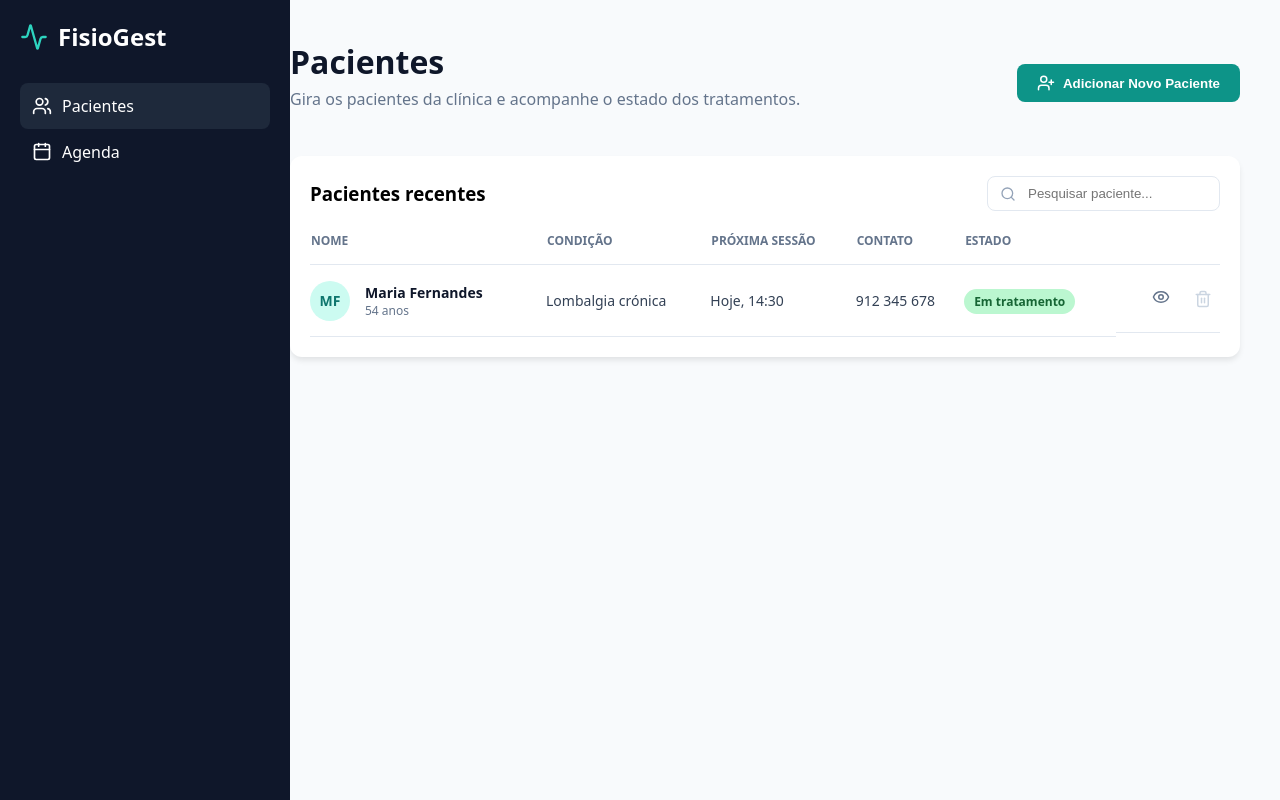
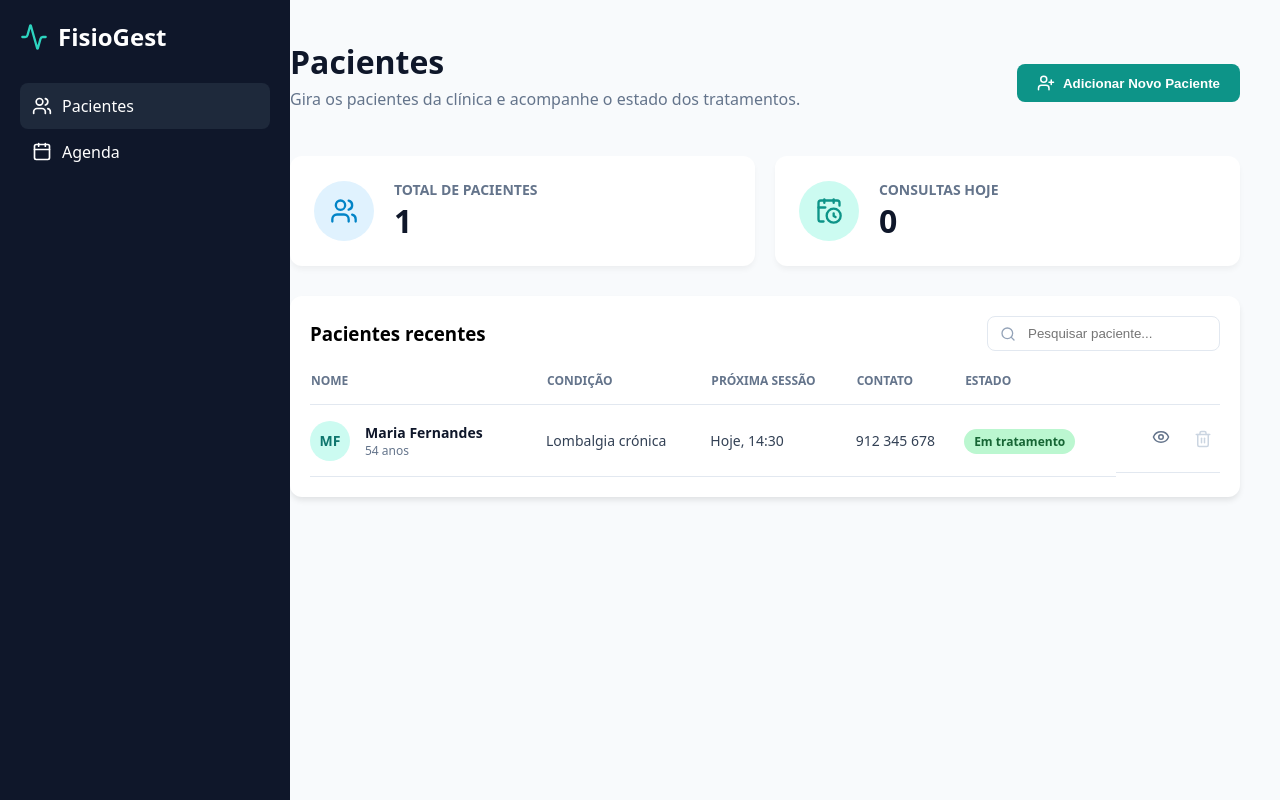
Before and after one commit to vitoriasmiranda/fisiogest, a React (Vite) app: page / in a window 1280 px wide. Built offline with nearby package versions, Linux system fonts and the light colour scheme.

Commit message:
Implementação das Estatisticas

```diff
--- a/src/pages/Dashboard.jsx
+++ b/src/pages/Dashboard.jsx
@@ -1,5 +1,5 @@
 import { useState, useEffect } from 'react'
-import { UserPlus, Search, Trash2, Eye } from 'lucide-react'
+import { UserPlus, Search, Trash2, Eye, Users, CalendarClock } from 'lucide-react'
 import ModalPaciente from '../components/ModalPaciente'
 import DetalhesPaciente from '../components/DetalhesPaciente'
 import './Dashboard.css'
@@ -8,6 +8,8 @@ function Dashboard() {
   const [modalAberto, setModalAberto] = useState(false)
   const [termoPesquisa, setTermoPesquisa] = useState('')
   const [pacienteSelecionado, setPacienteSelecionado] = useState(null)
+
+  const [marcacoes, setMarcacoes] = useState([])
 
   const [pacientes, setPacientes] = useState(() => {
     const dadosGuardados = localStorage.getItem('pacientes-fisiogest')
@@ -28,6 +30,13 @@ function Dashboard() {
       }
     ]
   })
+
+  useEffect(() => {
+    const dadosMarcacoes = localStorage.getItem('marcacoes-fisiogest')
+    if (dadosMarcacoes) {
+      setMarcacoes(JSON.parse(dadosMarcacoes))
+    }
+  }, [])
 
   useEffect(() => {
     localStorage.setItem('pacientes-fisiogest', JSON.stringify(pacientes))
@@ -62,6 +71,17 @@ function Dashboard() {
     )
   })
 
+
+  const totalPacientes = pacientes.length;
+
+  const dataDeHoje = new Date()
+  const ano = dataDeHoje.getFullYear()
+  const mes = String(dataDeHoje.getMonth() + 1).padStart(2, '0')
+  const dia = String(dataDeHoje.getDate()).padStart(2, '0')
+  const dataHojeFormatada = `${ano}-${mes}-${dia}`
+
+  const consultasDeHoje = marcacoes.filter(m => m.data === dataHojeFormatada).length;
+
   if (pacienteSelecionado) {
     return (
       <DetalhesPaciente
@@ -85,6 +105,32 @@ function Dashboard() {
           Adicionar Novo Paciente
         </button>
       </div>
+
+      {}
+      <div style={{ display: 'flex', gap: '20px', marginBottom: '30px' }}>
+
+        <div style={{ flex: 1, backgroundColor: 'white', padding: '24px', borderRadius: '12px', boxShadow: '0 4px 6px -1px rgba(0, 0, 0, 0.05)', display: 'flex', alignItems: 'center', gap: '20px' }}>
+          <div style={{ backgroundColor: '#e0f2fe', padding: '16px', borderRadius: '50%', display: 'flex' }}>
+            <Users size={28} color="#0284c7" />
+          </div>
+          <div>
+            <p style={{ margin: 0, color: '#64748b', fontSize: '14px', fontWeight: 'bold', textTransform: 'uppercase' }}>Total de Pacientes</p>
+            <h2 style={{ margin: 0, color: '#0f172a', fontSize: '32px' }}>{totalPacientes}</h2>
+          </div>
+        </div>
+
+        <div style={{ flex: 1, backgroundColor: 'white', padding: '24px', borderRadius: '12px', boxShadow: '0 4px 6px -1px rgba(0, 0, 0, 0.05)', display: 'flex', alignItems: 'center', gap: '20px' }}>
+          <div style={{ backgroundColor: '#ccfbf1', padding: '16px', borderRadius: '50%', display: 'flex' }}>
+            <CalendarClock size={28} color="#0d9488" />
+          </div>
+          <div>
+            <p style={{ margin: 0, color: '#64748b', fontSize: '14px', fontWeight: 'bold', textTransform: 'uppercase' }}>Consultas Hoje</p>
+            <h2 style={{ margin: 0, color: '#0f172a', fontSize: '32px' }}>{consultasDeHoje}</h2>
+          </div>
+        </div>
+
+      </div>
+      {}
 
       <div className="card">
         <div className="card-header">
```
